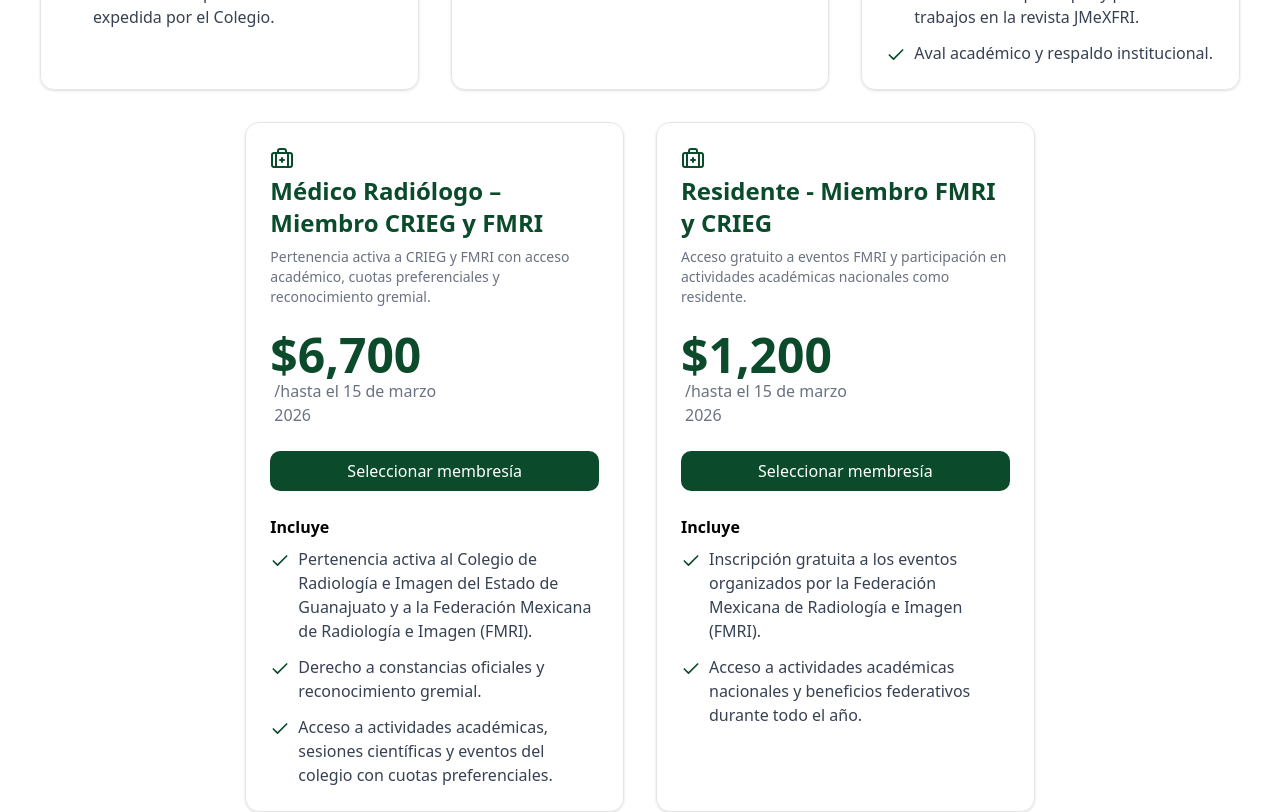
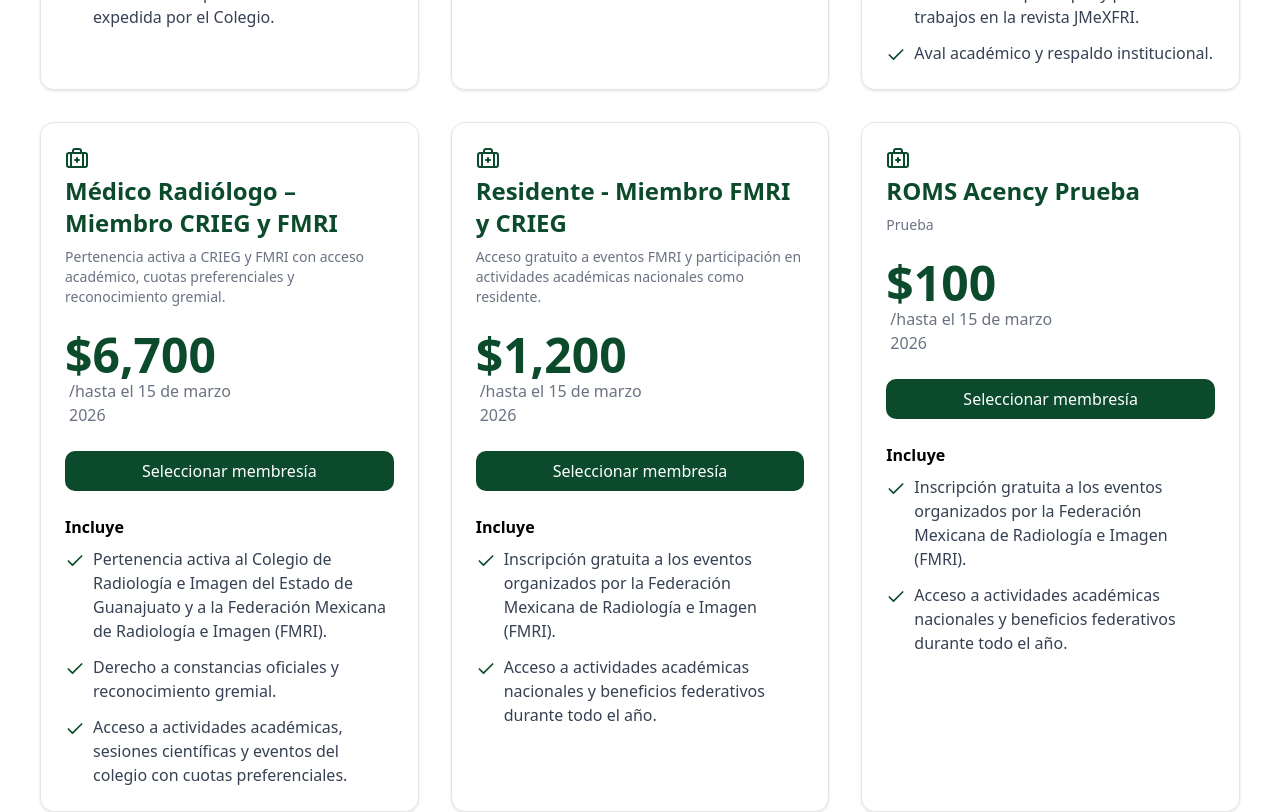
Before and after one commit to Ana-diaz172/crieg-website, a Next.js app: page /membership in a window 1280 px wide. Shown: the part 1180-1992 px from the top of the page. Built offline with nearby package versions, Linux system fonts and the light colour scheme.

Commit message:
prueba de 100 pesos

```diff
--- a/src/app/api/create-checkout-session/route.ts
+++ b/src/app/api/create-checkout-session/route.ts
@@ -35,6 +35,12 @@
    description:
   "Acceso gratuito a eventos FMRI y participación en actividades académicas nacionales como residente.",
     amount: PRICES.FMRI_RESIDENTES.priceAmount,
+  },
+  "roms-prueba": {
+    name: "ROMS Acency Prueba",
+   description:
+  "Prueba",
+    amount: PRICES.ROMS.priceAmount,
   },
 } as const;
 
--- a/src/constants/prices.ts
+++ b/src/constants/prices.ts
@@ -18,5 +18,9 @@
     FMRI_RESIDENTES: {
         showPrice: "$1,200",
         priceAmount: 120000, // cents
+    },
+    ROMS: {
+        showPrice: "$100",
+        priceAmount: 10000, // cents
     }
 };
--- a/src/interface/member.ts
+++ b/src/interface/member.ts
@@ -30,7 +30,8 @@
     | "crieg-residentes"
     | "fmri"
     | "crieg-fmri"
-    | "fmri-residentes";
+    | "fmri-residentes"
+    | "roms-prueba";
 
 export interface ICheckoutMembership {
     name: string;
--- a/src/mock/member.ts
+++ b/src/mock/member.ts
@@ -108,6 +108,19 @@
       "Acceso a actividades académicas nacionales y beneficios federativos durante todo el año.",
     ],
   },
+  {
+    id: "roms-prueba",
+    title: "ROMS Acency Prueba",
+    description:
+      "Prueba",
+    price: PRICES.ROMS.showPrice,
+    priceSuffixLines: ["/hasta el 15 de marzo", "2026"],
+    priceAmount: PRICES.ROMS.priceAmount,
+    features: [
+      "Inscripción gratuita a los eventos organizados por la Federación Mexicana de Radiología e Imagen (FMRI).",
+      "Acceso a actividades académicas nacionales y beneficios federativos durante todo el año.",
+    ],
+  },
 ];
 
 export const infoCards: IInfoCard[] = [
@@ -195,4 +208,10 @@
     description:
       "Acceso gratuito a eventos FMRI y participación en actividades académicas nacionales como residente.",
   },
+  "roms-prueba": {
+    name: "ROMS Acency Prueba",
+    price: PRICES.ROMS.showPrice,
+    description:
+      "Acceso gratuito a eventos FMRI y participación en actividades académicas nacionales como residente.",
+  },
 };
```
